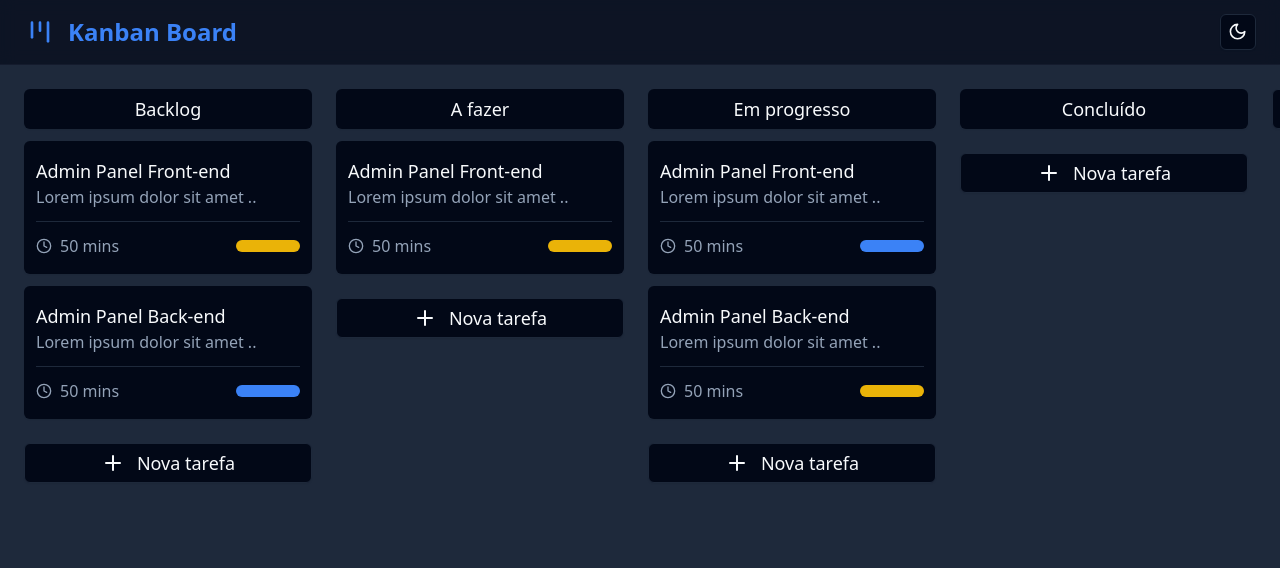
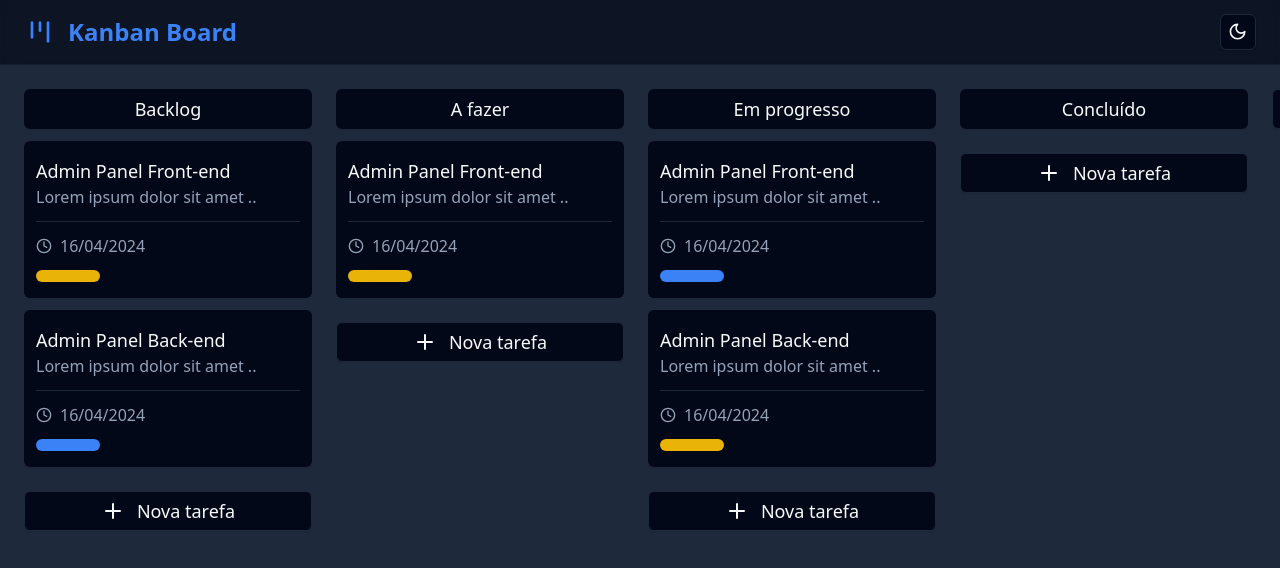
Before and after one commit to devggui/kanban-board, a React (Vite) app: page / in a window 1280 px wide. Shown: the top 568 px of the page. Built offline with nearby package versions, Linux system fonts and the light colour scheme.

Commit message:
feat: drag and drop working

```diff
--- a/src/components/task-card.tsx
+++ b/src/components/task-card.tsx
@@ -3,6 +3,8 @@ import { Separator } from "@/components/ui/separator"
 import { Clock } from "lucide-react"
 import { cn } from "@/lib/utils"
 import { DraggableProvided } from "react-beautiful-dnd"
+import { format } from "date-fns-tz"
+import { ptBR } from "date-fns/locale/pt-BR"
 
 type TaskCardProps = {
   task: Task
@@ -29,10 +31,10 @@ export function TaskCard({
 
       <Separator />
 
-      <div className="flex w-full items-center justify-between">
+      <div className="flex flex-col w-full items-start gap-3">
         <span className="flex items-center gap-2 text-base font-medium text-muted-foreground">
           <Clock className="size-4" />
-          {data.deadline} mins
+          {format(data.deadline, "P", { timeZone: 'America/Sao_Paulo', locale: ptBR })}
         </span>
 
         <div
--- a/src/constants/board.ts
+++ b/src/constants/board.ts
@@ -10,15 +10,14 @@ export const Board: Columns = {
 				title: "Admin Panel Front-end",
 				description: "Lorem ipsum dolor sit amet ..",
 				priority: "medium",
-				deadline: 50,
-				alt: "task image",
+				deadline: new Date(),
 			},
 			{
 				id: uuidv4(),
 				title: "Admin Panel Back-end",
 				description: "Lorem ipsum dolor sit amet ..",
 				priority: "low",
-				deadline: 50,
+				deadline: new Date(),
 			},
 		],
 	},
@@ -30,8 +29,7 @@ export const Board: Columns = {
 				title: "Admin Panel Front-end",
 				description: "Lorem ipsum dolor sit amet ..",
 				priority: "medium",
-				deadline: 50,
-				alt: "task image",
+				deadline: new Date(),
 			},
 		],
 	},
@@ -43,14 +41,14 @@ export const Board: Columns = {
 				title: "Admin Panel Front-end",
 				description: "Lorem ipsum dolor sit amet ..",
 				priority: "low",
-				deadline: 50,
+				deadline: new Date(),
 			},
 			{
 				id: uuidv4(),
 				title: "Admin Panel Back-end",
 				description: "Lorem ipsum dolor sit amet ..",
 				priority: "medium",
-				deadline: 50,
+				deadline: new Date(),
 			},
 		],
 	},
--- /dev/null
+++ b/src/hooks/on-drag-end.ts
@@ -0,0 +1,48 @@
+import { Columns } from "@/types"
+import { DropResult } from "react-beautiful-dnd"
+
+export const useOnDragEnd = (
+  result: DropResult,
+  columns: Columns,
+  setColumns: React.Dispatch<React.SetStateAction<Columns>>
+) => {
+  if (!result.destination) return
+
+  const { source, destination } = result
+
+  if (source.droppableId !== destination.droppableId) {
+    const sourceColumn = columns[source.droppableId]
+    const destinationColumn = columns[destination.droppableId]
+
+    const sourceItems = [...sourceColumn.items]
+    const destinationItems = [...destinationColumn.items]
+
+    const [removed] = sourceItems.splice(source.index, 1)
+
+    destinationItems.splice(destination.index, 0, removed)
+
+    setColumns({
+      ...columns, [source.droppableId]: {
+        ...sourceColumn,
+        items: sourceItems
+      },
+      [destination.droppableId]: {
+        ...destinationColumn,
+        items: destinationItems
+      }
+    })
+  } else {
+    const column = columns[source.droppableId]
+    const copiedItems = [...column.items]
+    const [removed] = copiedItems.splice(source.index, 1)
+    copiedItems.splice(destination.index, 0, removed)
+
+    setColumns({
+      ...columns,
+      [source.droppableId]: {
+        ...column,
+        items: copiedItems
+      }
+    })
+  }
+}
--- a/src/main.tsx
+++ b/src/main.tsx
@@ -1,12 +1,9 @@
-import React from 'react'
 import ReactDOM from 'react-dom/client'
 import { App } from './app.tsx'
 import { ThemeProvider } from "@/components/theme-provider.tsx"
 
 ReactDOM.createRoot(document.getElementById('root')!).render(
-  <React.StrictMode>
-    <ThemeProvider defaultTheme="dark" storageKey="vite-ui-theme">
-      <App />
-    </ThemeProvider>
-  </React.StrictMode>,
+  <ThemeProvider defaultTheme="dark" storageKey="vite-ui-theme">
+    <App />
+  </ThemeProvider>
 )
--- a/src/pages/Boards/index.tsx
+++ b/src/pages/Boards/index.tsx
@@ -1,11 +1,12 @@
 import { useState } from "react"
-import { DragDropContext, Draggable, Droppable } from "react-beautiful-dnd"
+import { DragDropContext, Draggable, DropResult, Droppable } from "react-beautiful-dnd"
 import type { Columns, Task } from "@/types"
 import { Plus } from "lucide-react"
 import { TaskCard } from "@/components/task-card"
 import { Button } from "@/components/ui/button"
 import { Board } from "@/constants/board"
 import { BoardForm } from "./form"
+import { useOnDragEnd } from "@/hooks/on-drag-end"
 
 export function Boards() {
   const [columns, setColumns] = useState<Columns>(Board)
@@ -32,7 +33,7 @@ export function Boards() {
 
   return (
     <>
-      <DragDropContext onDragEnd={(result) => console.log(result)}>
+      <DragDropContext onDragEnd={(result: DropResult) => useOnDragEnd(result, columns, setColumns)}>
         <div className="flex items-start p-6 gap-6 flex-1 max-h-[calc(100vh-65px)] overflow-auto">
           {Object.entries(columns).map(([columnId, column]) => (
             <div className="flex flex-col items-center gap-6" key={columnId}>
@@ -42,23 +43,25 @@ export function Boards() {
               >
                 {provided => (
                   <div
-                    className="flex flex-col w-72 gap-3 items-center"
                     ref={provided.innerRef}
                     {...provided.droppableProps}
+                    className="flex flex-col w-72 gap-3 items-center"
                   >
                     <div className="flex items-center justify-center h-10 rounded-md px-8 w-full shadow-sm font-medium text-lg bg-background">
                       {column.name}
                     </div>
 
-                    {column.items.map((task, index) => (
+                    {column.items.map((task: Task, index: number) => (
                       <Draggable
                         key={task.id}
                         draggableId={task.id}
                         index={index}
                       >
-                        {provided => <TaskCard provided={provided} task={task} />}
+                        {(provided) => <TaskCard provided={provided} task={task} />}
                       </Draggable>
                     ))}
+
+                    {provided.placeholder}
                   </div>
                 )}
               </Droppable>
```
